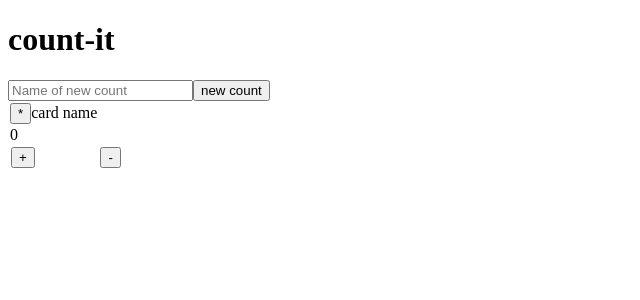
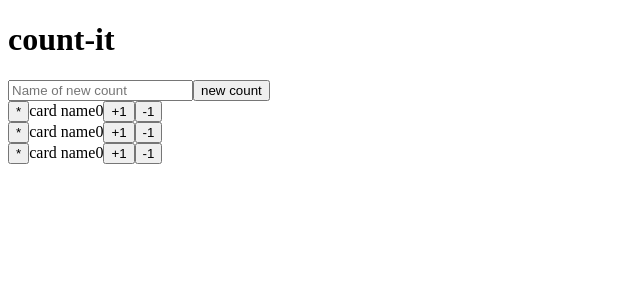
Before and after one commit to gr3yknigh1/count-it, a React (Create React App) app: page / in a window 1280 px wide. Shown: the top 300 px of the page, without its empty margins (0-640 px from the left). Built offline with nearby package versions, Linux system fonts and the light colour scheme.

Commit message:
Embed hooks

```diff
--- a/src/App.tsx
+++ b/src/App.tsx
@@ -1,38 +1,76 @@
+import {
+  useCallback,
+  useState,
+  FormEvent,
+  ChangeEvent
+} from "react";
 
 function CardForm(): JSX.Element {
+
+  const [label, setLabel] = useState("");
+
+  const onCardFormSubmit = useCallback((event: FormEvent) => {
+    event.preventDefault();
+    console.log("Submit card");
+  }, []);
+
+  const onCardInputChange = useCallback((event: ChangeEvent<HTMLInputElement>) => {
+    event.preventDefault();
+    setLabel(event.target.value);
+  }, [setLabel]);
+
   return (
-    <form className="card-form">
-      <input className="card-form-input" type="text" placeholder="Name of new count"></input>
-      <button className="card-form-submit">new count</button>
+    <form
+      className="card-form"
+      onSubmit={ onCardFormSubmit }
+    >
+      <input
+        className="card-form-input"
+        type="text"
+        placeholder="Name of new count"
+        onChange={ onCardInputChange }
+        value={ label }
+      ></input>
+      <button
+        className="card-form-submit"
+        onSubmit={ onCardFormSubmit }
+      >
+        new count
+      </button>
     </form>
   );
 }
 
+function Card(): JSX.Element {
 
-function Card(): JSX.Element {
+  const openMenu = useCallback(() => {
+    console.log("Open menu");
+  }, []);
+
+  const changeCountValue = useCallback((delta: Number) => {
+    console.log(`change value by ${delta}`);
+  }, []);
+
   return (
-    <table className="card">
-      <tbody>
-        <tr>
-          <button className="card-menu">*</button>
-          <span className="card-label">card name</span>
-        </tr>
-        <tr>
-          <span className="card-count">0</span>
-        </tr>
-        <tr>
-          <td>
-            <button className="card-button card-button-plus">+</button>
-          </td>
-          <td>
-            <button className="card-button card-button-minus">-</button>
-          </td>
-        </tr>
-      </tbody>
-    </table>
+    <div className="card">
+      <button className="card-menu" onClick={ openMenu }>*</button>
+      <span className="card-label">card name</span>
+      <span className="card-count">0</span>
+      <button
+        className="card-button card-button-plus"
+        onClick={ () => { changeCountValue(+1); } }
+      >
+        +1
+      </button>
+      <button
+        className="card-button card-button-minus"
+        onClick={ () => { changeCountValue(-1); } }
+      >
+        -1
+      </button>
+    </div>
   );
 }
-
 
 export default function App(): JSX.Element {
   return (
@@ -43,7 +81,9 @@ export default function App(): JSX.Element {
       <main className="app">
         <CardForm/>
         <div className="card-container">
-          <Card/>
+          <Card />
+          <Card />
+          <Card />
         </div>
       </main>
     </>
```
